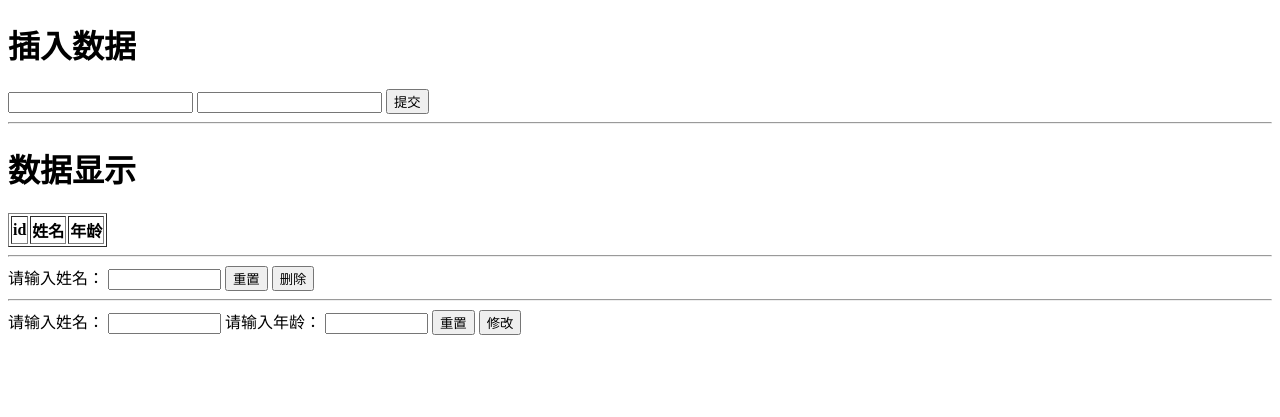
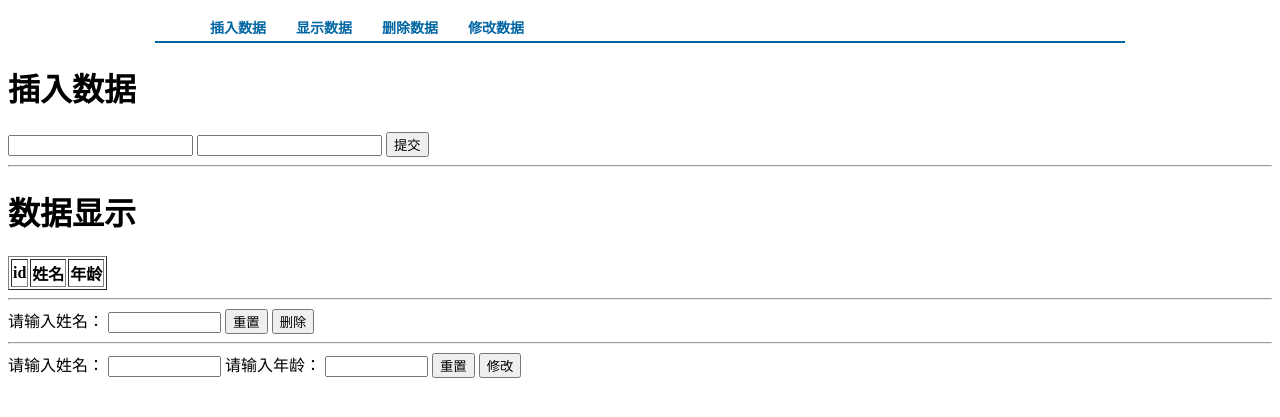
Before and after one commit to pccode21/DjangoLearn, a Django app: page /students/ in a window 1280 px wide. Shown: the top 417 px of the page. Run offline with Django 3.2, Linux system fonts and the light colour scheme; lists and menus that the app fills with data are empty.

Commit message:
pccode21

```diff
--- a/DjangoTest/DjangoTest/urls.py
+++ b/DjangoTest/DjangoTest/urls.py
@@ -26,5 +26,6 @@ urlpatterns = [
     url(r'^deleteStudents/$', views.deleteUpdata),
     url(r'^changeStudents/$', views.changeUpdata),
     url(r'^students/$', views.Students),
+    url(r'^showData/$', views.showData),
     url(r'^showstudents$', views.showstudents),
 ]
--- a/DjangoTest/MyApp/views.py
+++ b/DjangoTest/MyApp/views.py
@@ -32,7 +32,11 @@ def Students(request):
         print(name, age)
         stu = models.Student.objects.create(name=name, age=age)
         stu.save()
-        listStudents = models.Student.objects.all()
+    return render(request, 'index.html')
+
+
+def showData(request):
+    listStudents = models.Student.objects.all()
     return render(request, 'index.html', {'data': listStudents})
 
 
--- a/DjangoTest/templates/index.html
+++ b/DjangoTest/templates/index.html
@@ -3,8 +3,53 @@
   <head>
     <meta charset="utf-8">
     <title>我的第一个Django项目</title>
+    <style type="text/css">
+        /*去掉ul的样式*/
+        ul{
+            list-style:none;
+        }
+        /*去掉a标签的下划线*/
+        a{
+            text-decoration: none;
+        }
+        /*设置.nav的宽高、居中显示、下边框样式*/
+        .nav{
+            width: 970px;
+            height: 25px;
+            margin: 0 auto;
+            border-bottom: 2px solid #0266A3;
+        }
+        /*line-height: 25px;与父元素.nav的height一样，使得li居中显示*/
+        .nav li{
+            padding:0 15px 0 15px;
+            line-height: 25px;
+            float: left;
+            font-size: 14px;
+            font-weight: bold;
+        }
+        /*a标签不能继承父标签的颜色，所以需要单独设置a标签中的字体颜色*/
+        .nav li a{
+            color: #0266A3;
+        }
+        /*当鼠标移动到li标签时，背景颜色变成#0266A3*/
+        .nav li:hover{
+            background-color:#0266A3 ;
+        }
+        /*当鼠标移动到li标签时，a标签中的字体颜色变成#0266A3*/
+        .nav  li:hover  a{
+            color: white;
+        }
+    </style>
   </head>
   <body>
+    <div class="nav">
+        <ul>
+          <li><a href="/students/">插入数据</a></li>
+          <li><a href="/showData/">显示数据</a></li>
+          <li><a href="/deleteStudents/">删除数据</a></li>
+          <li><a href="/changeStudents/">修改数据</a></li>
+        </ul>
+    </div>
     <div>
     <h1>插入数据</h1>
     <form id="Students" action="/students/" method="post">{% csrf_token %}
```
